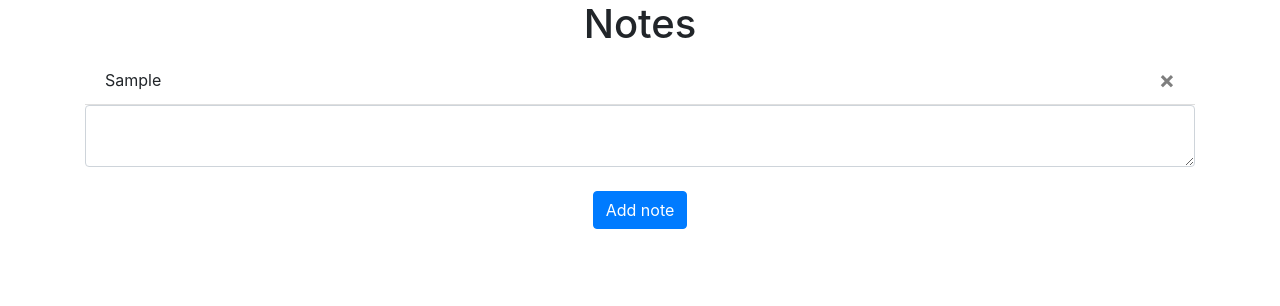
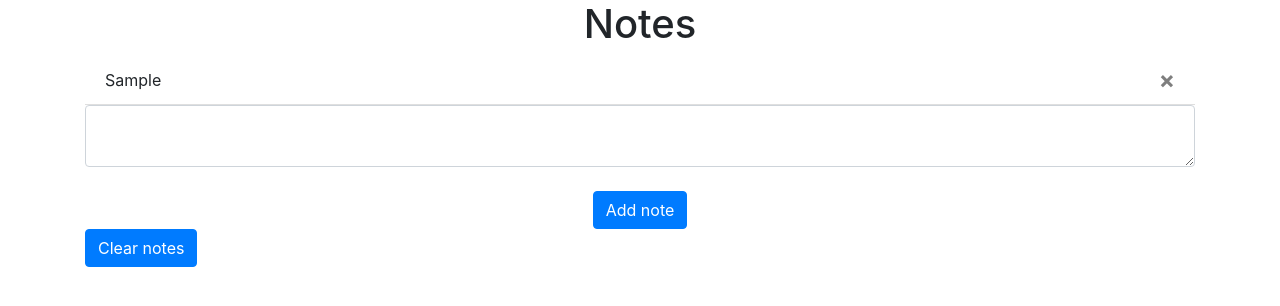
Before and after one commit to maxoblein/flaskWebsite, a Flask app: page / in a window 1280 px wide. Shown: the part 56-362 px from the top of the page. Run offline with Flask 2, Linux system fonts and the light colour scheme; a user stored in the database is signed in; tables that the repository leaves empty hold one stand-in row (values such as "Sample post"); some libraries are stand-ins or nearby versions.

Commit message:
added button to clear all notes at once

```diff
--- a/website/static/index.js
+++ b/website/static/index.js
@@ -6,3 +6,12 @@ function delete_note(noteID){
         window.location.href = "/";
     })
 }
+
+function delete_all_notes(userID){
+    fetch('/delete-all-notes',{
+        method: 'POST',
+        body: JSON.stringify({ userID: userID})
+    }).then((_res) => {
+        window.location.href = "/";
+    })
+}
--- a/website/templates/home.html
+++ b/website/templates/home.html
@@ -21,5 +21,10 @@
             <button type="submit" class="btn btn-primary">Add note</button>
         </div>
     </form>
+
+    <button type="button" class="btn btn-primary" onClick="delete_all_notes({{user.id}})">
+        Clear notes
+    </button>
+
     {%endblock%}
 </div>
--- a/website/views.py
+++ b/website/views.py
@@ -35,3 +35,16 @@ def delete_note():
             db.session.commit()
 
     return jsonify({})
+
+@views.route('delete-all-notes',methods=['POST'])
+def delete_all_notes():
+    data = json.loads(request.data)
+    userID = data['userID']
+    flash('List cleared!',category='success')
+    userNotes = Note.query.filter_by(userID=current_user.id)
+    for note in userNotes:
+        db.session.delete(note)
+        db.session.commit()
+
+
+    return jsonify({})
```
